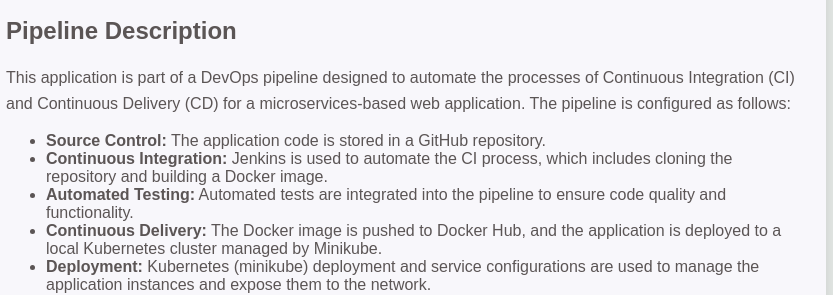
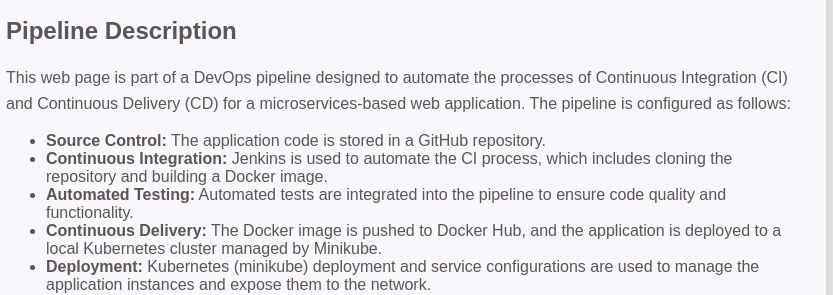
Before and after one commit to ardixus/my_firstime, a plain HTML site: page src/index.html in a window 1280 px wide. Shown: the part 168-463 px from the top of the page, 234-1067 px from the left. Drawn offline with Linux system fonts and the light colour scheme.

Commit message:
edit pipeline desc

```diff
--- a/src/index.html
+++ b/src/index.html
@@ -32,7 +32,7 @@
         <h1>Hello Scholar!</h1>
         <p>Welcome to this simple web application.</p>
         <h2>Pipeline Description</h2>
-        <p>This application is part of a DevOps pipeline designed to automate the processes of Continuous Integration (CI) and Continuous Delivery (CD) for a microservices-based web application. The pipeline is configured as follows:</p>
+        <p>This web page is part of a DevOps pipeline designed to automate the processes of Continuous Integration (CI) and Continuous Delivery (CD) for a microservices-based web application. The pipeline is configured as follows:</p>
         <ul>
             <li><strong>Source Control:</strong> The application code is stored in a GitHub repository.</li>
             <li><strong>Continuous Integration:</strong> Jenkins is used to automate the CI process, which includes cloning the repository and building a Docker image.</li>
```
